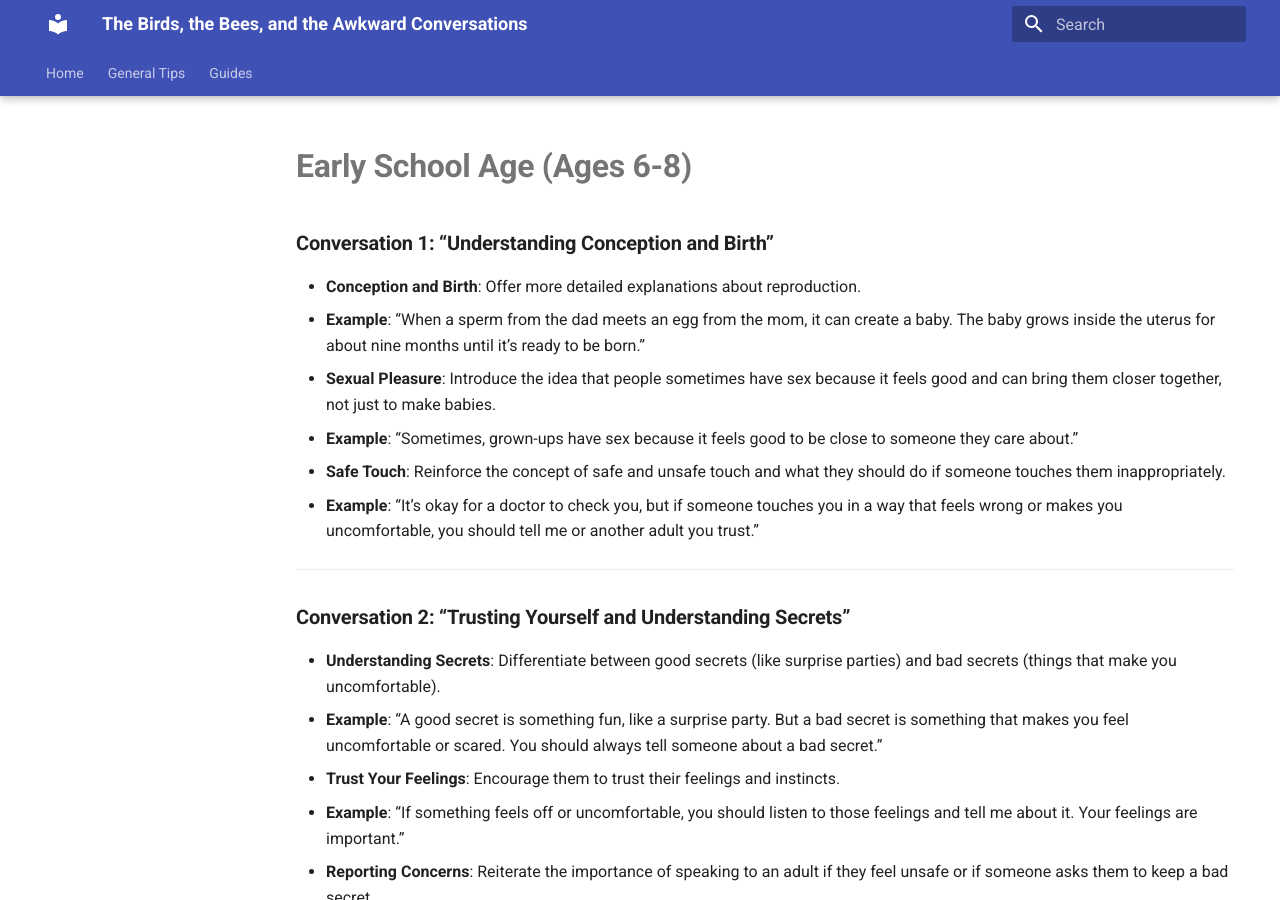
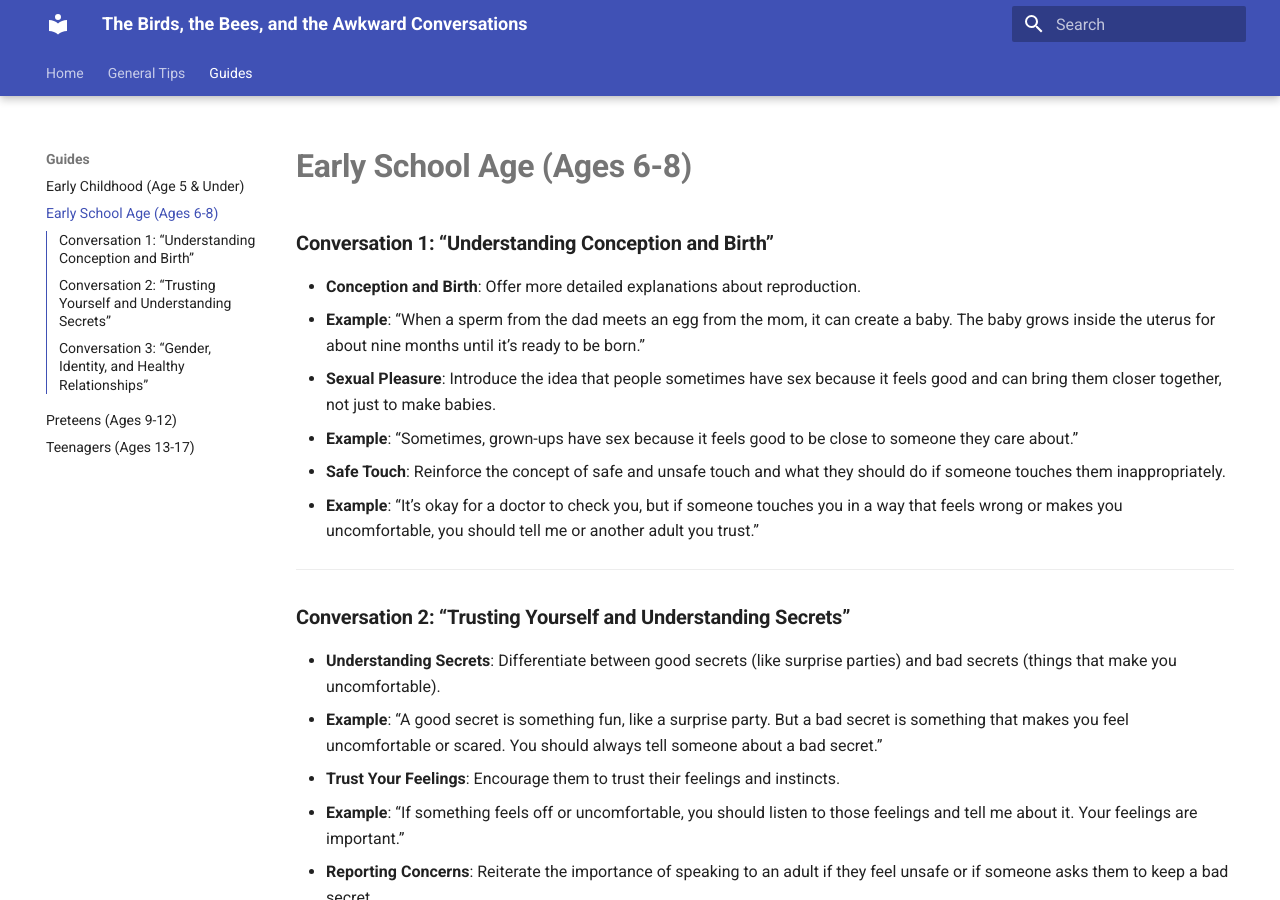
Before and after one commit to davidlcassidy/birdsbees, an MkDocs documentation site: the page built from docs/guides/early_school_age.md, in a window 1280 px wide and 900 px high. Built offline with MkDocs 1.6.1 and Material for MkDocs 9.7.7, drawn with Linux system fonts in a browser that asks for light colours.

Commit message:
Fix nav 4?

```diff
--- a/mkdocs.yml
+++ b/mkdocs.yml
@@ -9,15 +9,14 @@
     - navigation.tabs.sticky
     - navigation.top
     - toc.integrate
-
-nav:
-  - Home: /index.md
-  - General Tips: /general-tips.md
-  - Guides:
-      - "Early Childhood: Ages 0-5": /guides/early-childhood.md
-      - "Early School Age: Ages 6-8": /guides/early-school-age.md
-      - "Preteens: Ages 9-12": /guides/preteens.md
-      - "Teenagers: Ages 13-17": /guides/teenagers.md
+  nav:
+    - Home: index.md
+    - General Tips: general-tips.md
+    - Guides:
+        - "Early Childhood (Ages 0-5)": guides/early-childhood.md
+        - "Early School Age (Ages 6-8)": guides/early-school-age.md
+        - "Preteens (Ages 9-12)": guides/preteens.md
+        - "Teenagers (Ages 13-17)": guides/teenagers.md
 
 extensions:
   - emoji
```
